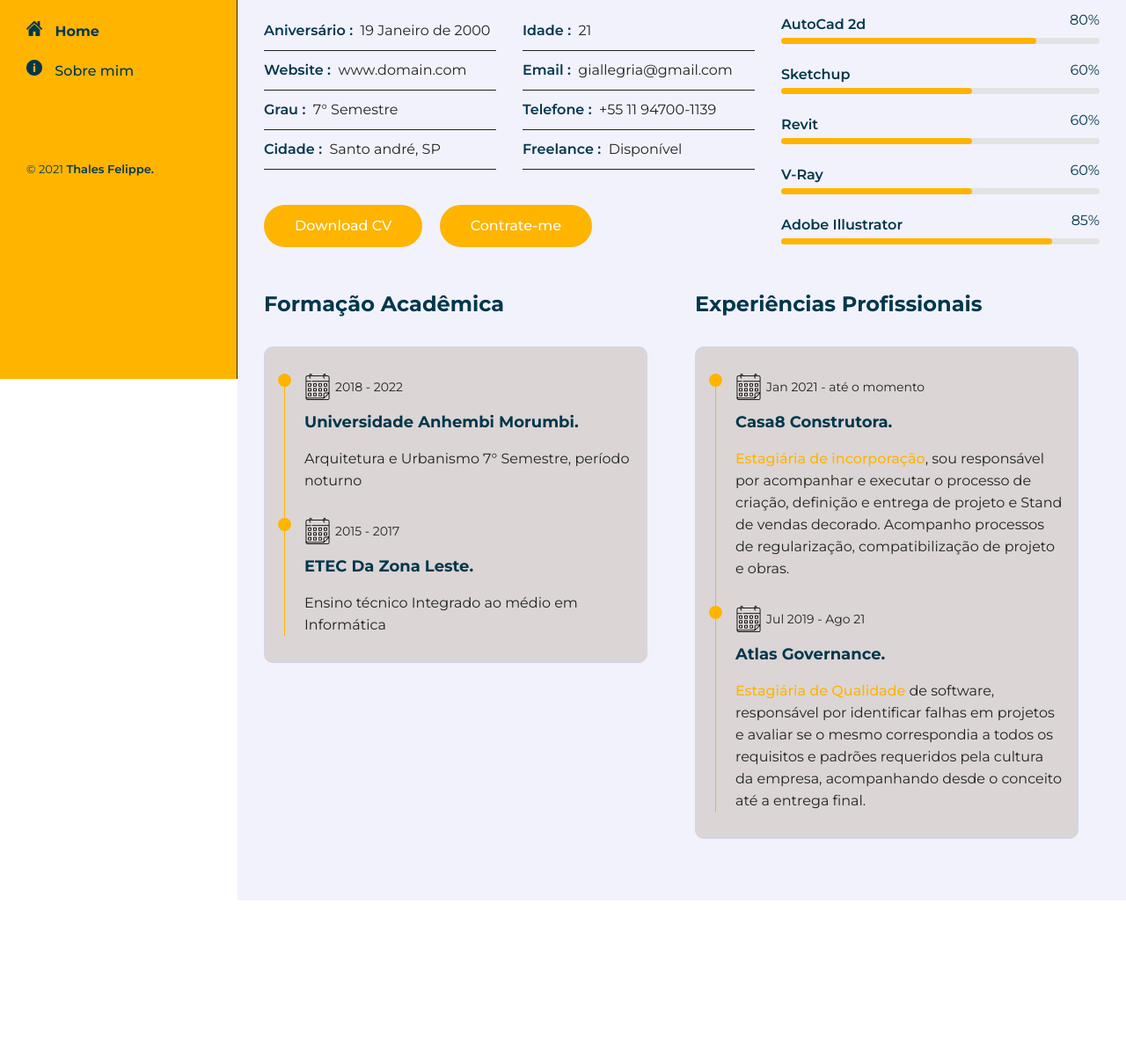
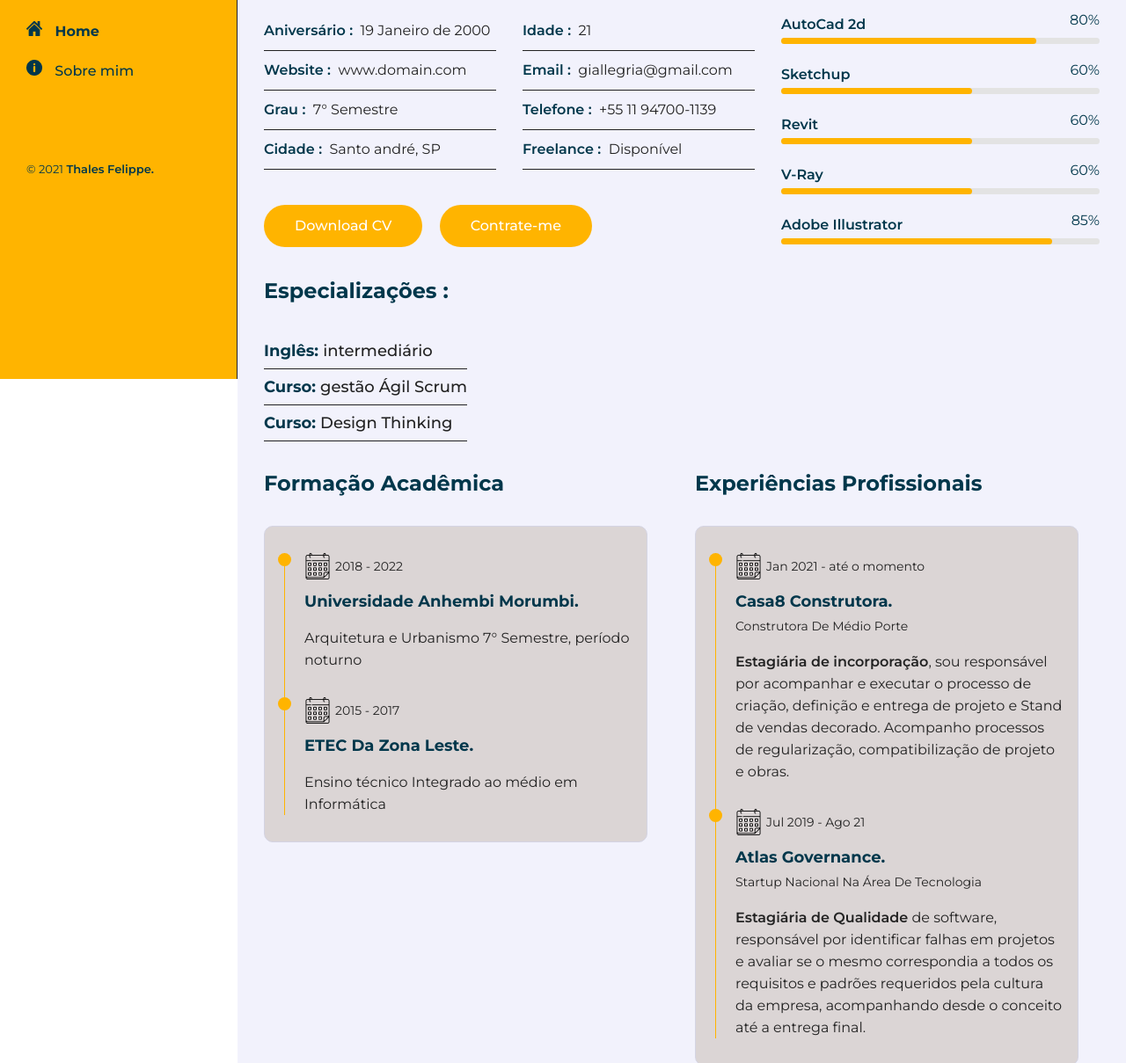
Before and after one commit to thalesfelippe/Portifolio-Gi, a plain HTML site: page index.html in a window 1280 px wide. Shown: the part 369-1578 px from the top of the page at 88% size. Before the commit the page ends 1393 px from the top, so only its background shows below. Drawn offline with nearby package versions, Linux system fonts and the light colour scheme.

Commit message:
about me finished

```diff
--- a/css/style.css
+++ b/css/style.css
@@ -445,6 +445,12 @@ section .container {
     color: #00374B;
 }
 
+.about .about-content .timeline .timeline-title span {
+    font-size: 14px;
+    font-weight: 400;
+    color: #222222;
+}
+
 .about .about-content .timeline .timeline-text {
     font-size: 16px;
     line-height: 25px;
@@ -453,6 +459,22 @@ section .container {
 }
 
 .about .about-content .timeline .timeline-text span {
-    color: #ffb400;
+    color: #222;
+    font-weight: 600;
+}
+
+.about .about-content .specializations {
+    margin-top: 15px;
+}
+
+.about .about-content .specializations-list h5 {
+    font-size: 18px;
+    line-height: 40px;
+    border-bottom: 1px solid #222222;
+    color: #00374B;
+}
+
+.about .about-content .specializations-list span {
+    color: #222;
     font-weight: 500;
 }
--- a/index.html
+++ b/index.html
@@ -40,7 +40,7 @@
       </ul>
       <!-- Copyright -->
       <div class="copyright-text">
-        &copy; 2021 <a href="#">Thales Felippe.</a>
+        &copy; 2021 <a href="https://github.com/thalesfelippe" target="_blank">Thales Felippe.</a>
       </div>
     </div>
     <!-- Aside End -->
@@ -162,6 +162,19 @@
               </div>
 
               <div class="row">
+                <div class="specializations padd-15">
+                  <h3 class="title">Especializações :</h3>
+                  <div class="row">
+                    <div class="specializations-list padd-15">
+                      <h5>Inglês: <span>intermediário</span></h5>
+                      <h5>Curso: <span>gestão Ágil Scrum</span></h5>
+                      <h5>Curso: <span>Design Thinking</span></h5>
+                    </div>
+                  </div>
+                </div>
+              </div>
+
+              <div class="row">
                 <div class="education padd-15">
                   <h3 class="title">Formação Acadêmica</h3>
                   <div class="row">
@@ -202,7 +215,7 @@
                             <h6 class="timeline-date">
                               <img src="./images/calendar.png">Jan 2021 - até o momento
                             </h6>
-                            <h4 class="timeline-title">Casa8 Construtora.</h4>
+                            <h4 class="timeline-title">Casa8 Construtora.<br><span>Construtora de médio porte</span></h4>
                             <p class="timeline-text"><span>Estagiária de incorporação</span>, sou responsável por acompanhar e executar o processo
                               de criação, definição e entrega de projeto e
                               Stand de vendas decorado. Acompanho
@@ -215,7 +228,7 @@
                             <h6 class="timeline-date">
                               <img src="./images/calendar.png">Jul 2019 - Ago 21
                             </h6>
-                            <h4 class="timeline-title">Atlas Governance.</h4>
+                            <h4 class="timeline-title">Atlas Governance.<br><span>Startup nacional na área de tecnologia</span></h4>
                             <p class="timeline-text"><span>Estagiária de Qualidade</span> de software, responsável por identificar falhas em projetos
                               e avaliar se o mesmo correspondia a todos
                               os requisitos e padrões requeridos pela
```
